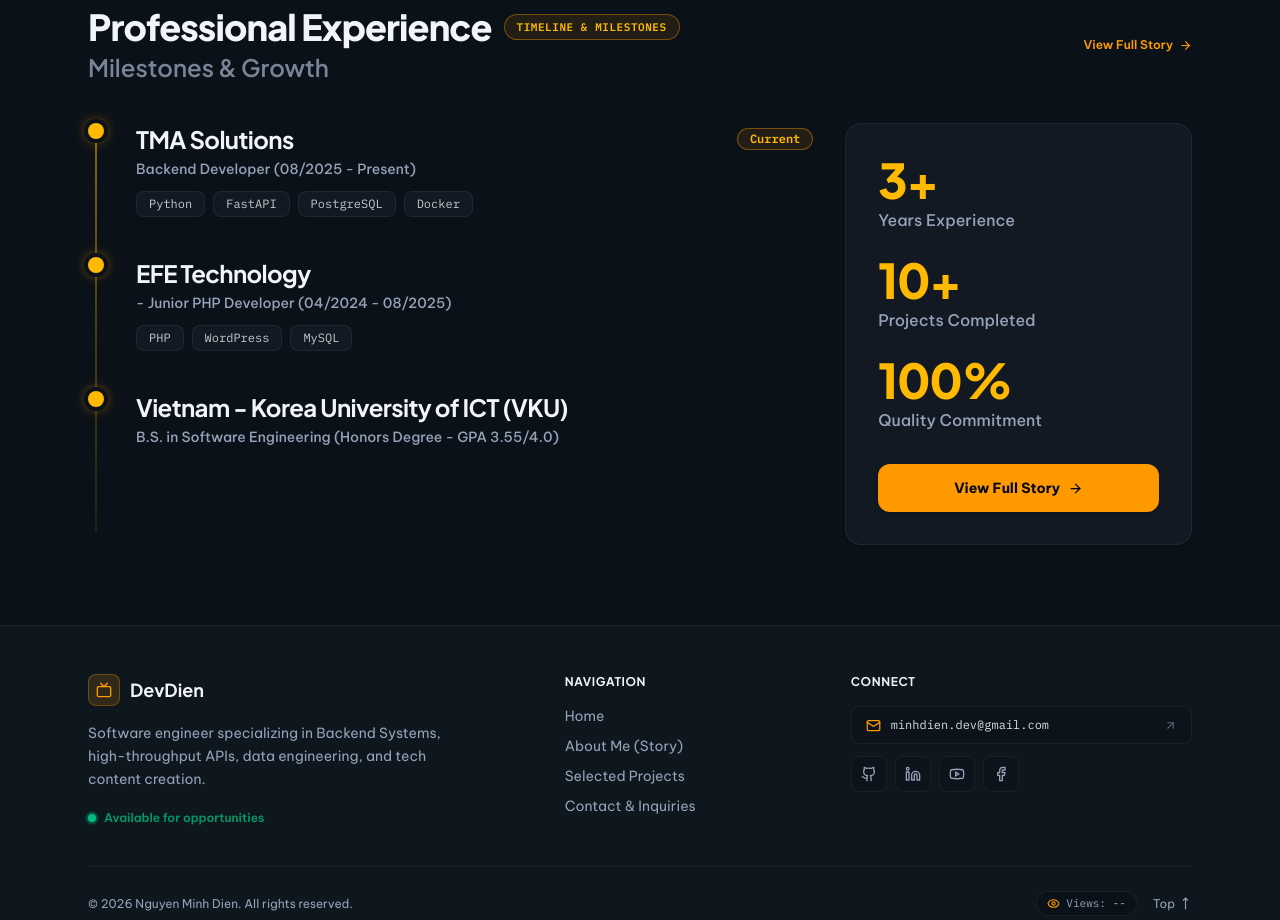
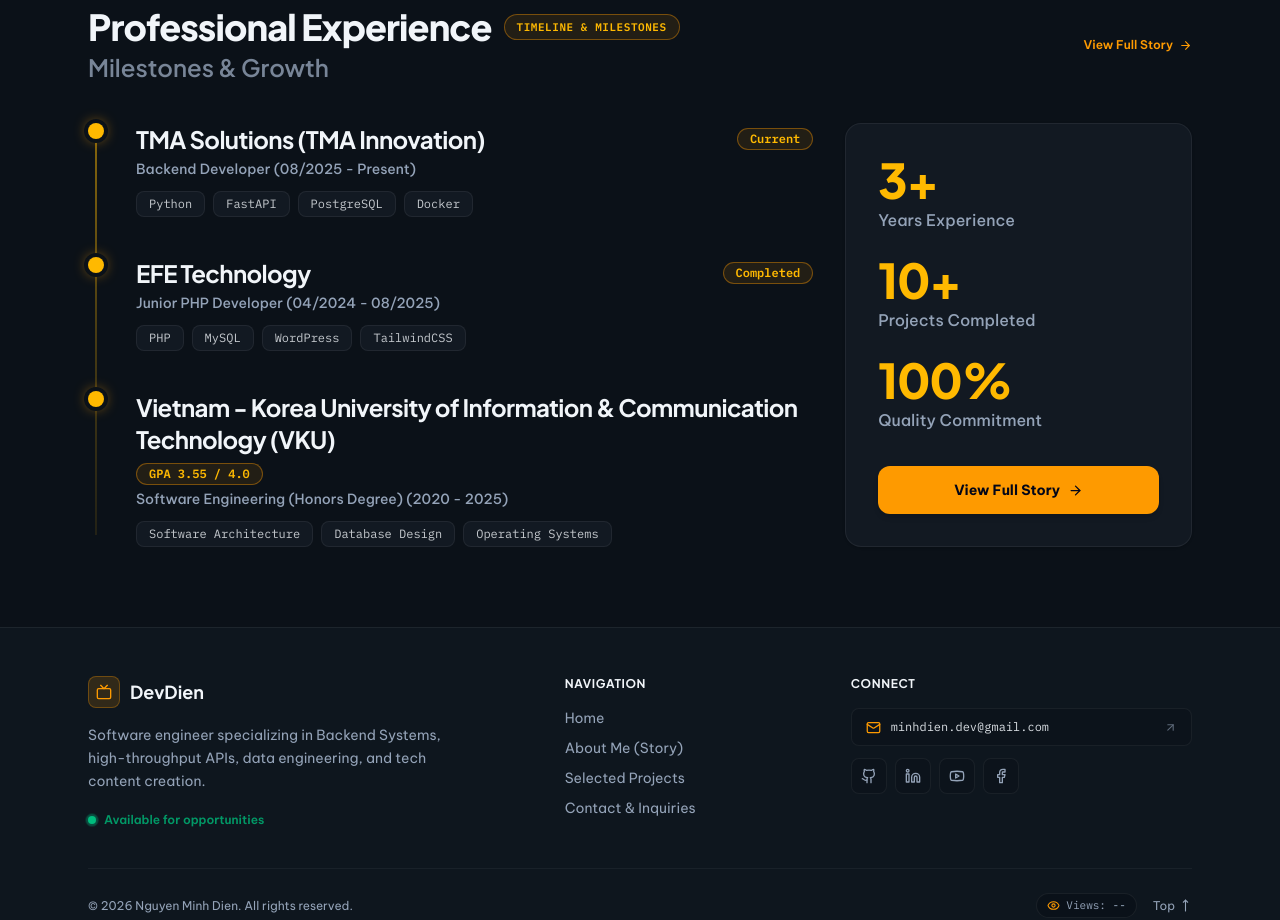
Before and after one commit to dienakdz/devdien-portfolio, a React (Vite) app in the folder frontend/: page / in a window 1280 px wide. Shown: the part 2780-3700 px from the top of the page. Built offline with nearby package versions, Linux system fonts and the light colour scheme; no server answers.

Commit message:
refactor: implement ThemeContext for global theme management and update components to utilize theme context

```diff
--- a/frontend/src/App.jsx
+++ b/frontend/src/App.jsx
@@ -1,11 +1,13 @@
-import React, { Suspense, lazy, useEffect, useState } from 'react';
+import React, { Suspense, lazy } from 'react';
 import { Analytics } from '@vercel/analytics/react';
 import { SpeedInsights } from '@vercel/speed-insights/react';
 import { BrowserRouter, Navigate, Route, Routes } from 'react-router-dom';
 import { LanguageProvider } from './context/LanguageContext';
 import { ToastProvider } from './context/ToastContext';
+import { ThemeProvider } from './context/ThemeContext';
 import { AdminAuthProvider } from './features/admin/context/AdminAuthContext.jsx';
 import ProtectedAdminRoute from './features/admin/components/ProtectedAdminRoute.jsx';
+import PublicLayout from './features/public/components/PublicLayout.jsx';
 import PortfolioPage from './features/public/pages/PortfolioPage.jsx';
 import SeoHead from './components/SeoHead.jsx';
 
@@ -23,22 +25,8 @@ const ContactPage = lazy(() => import('./features/public/pages/ContactPage.jsx')
 const RouteFallback = () => <div className="min-h-screen bg-background" />;
 
 function App() {
-  const [theme, setTheme] = useState(() => localStorage.getItem('theme') || 'dark');
-
-  useEffect(() => {
-    // Keep the root document theme in sync so global CSS responds immediately.
-    document.documentElement.setAttribute('data-theme', theme);
-    localStorage.setItem('theme', theme);
-    document.documentElement.style.colorScheme = theme;
-
-    if (theme === 'dark') {
-      document.documentElement.classList.add('dark');
-    } else {
-      document.documentElement.classList.remove('dark');
-    }
-  }, [theme]);
-
   return (
+    <ThemeProvider>
       <LanguageProvider>
         <ToastProvider>
           <AdminAuthProvider>
@@ -46,10 +34,15 @@ function App() {
               <SeoHead />
               <Suspense fallback={<RouteFallback />}>
                 <Routes>
-                <Route path="/" element={<PortfolioPage theme={theme} setTheme={setTheme} />} />
-                <Route path="/about" element={<AboutPage theme={theme} setTheme={setTheme} />} />
-                <Route path="/projects" element={<ProjectsPage theme={theme} setTheme={setTheme} />} />
-                <Route path="/contact" element={<ContactPage theme={theme} setTheme={setTheme} />} />
+                  {/* Public routes wrapped in PublicLayout */}
+                  <Route element={<PublicLayout />}>
+                    <Route path="/" element={<PortfolioPage />} />
+                    <Route path="/about" element={<AboutPage />} />
+                    <Route path="/projects" element={<ProjectsPage />} />
+                    <Route path="/contact" element={<ContactPage />} />
+                  </Route>
+
+                  {/* Admin authentication & dashboard routes */}
                   <Route path="/login" element={<AdminLoginPage />} />
                   <Route
                     path="/admin"
@@ -65,6 +58,8 @@ function App() {
                     <Route path="contacts" element={<AdminContactsPage />} />
                     <Route path="visits" element={<AdminVisitsPage />} />
                   </Route>
+
+                  {/* Fallback route */}
                   <Route path="*" element={<Navigate to="/" replace />} />
                 </Routes>
               </Suspense>
@@ -76,6 +71,7 @@ function App() {
           </AdminAuthProvider>
         </ToastProvider>
       </LanguageProvider>
+    </ThemeProvider>
   );
 }
 
--- a/frontend/src/components/AboutGallery.jsx
+++ b/frontend/src/components/AboutGallery.jsx
@@ -18,10 +18,13 @@ import {
   Sparkles,
 } from 'lucide-react';
 import { useLanguage } from '../context/LanguageContext';
+import { useTheme } from '../context/ThemeContext';
 
 const INITIAL_VISIBLE_COUNT = 8;
 
-export default function AboutGallery({ isDark = true }) {
+export default function AboutGallery({ isDark: propIsDark }) {
+  const { isDark: ctxIsDark } = useTheme();
+  const isDark = propIsDark !== undefined ? propIsDark : ctxIsDark;
   const { t, lang } = useLanguage();
   const [activeCategory, setActiveCategory] = useState('all');
   const [activePhotoIndex, setActivePhotoIndex] = useState(null);
--- a/frontend/src/components/AboutTimeline.jsx
+++ b/frontend/src/components/AboutTimeline.jsx
@@ -2,8 +2,11 @@ import React from 'react';
 import { motion } from 'framer-motion';
 import { Briefcase, GraduationCap, Calendar, CheckCircle2, Building2 } from 'lucide-react';
 import { useLanguage } from '../context/LanguageContext';
+import { useTheme } from '../context/ThemeContext';
 
-export default function AboutTimeline({ isDark = true }) {
+export default function AboutTimeline({ isDark: propIsDark }) {
+  const { isDark: ctxIsDark } = useTheme();
+  const isDark = propIsDark !== undefined ? propIsDark : ctxIsDark;
   const { t, lang } = useLanguage();
 
   const milestones = [
--- a/frontend/src/components/Navbar.jsx
+++ b/frontend/src/components/Navbar.jsx
@@ -11,10 +11,14 @@ import {
   X,
 } from 'lucide-react';
 import { useLanguage } from '../context/LanguageContext';
+import { useTheme } from '../context/ThemeContext';
 import { siteConfig } from '../data/siteConfig';
 
-const Navbar = ({ theme, toggleTheme }) => {
+const Navbar = ({ theme: propTheme, toggleTheme: propToggleTheme }) => {
   const { lang, toggleLang } = useLanguage();
+  const { theme: ctxTheme, toggleTheme: ctxToggleTheme } = useTheme();
+  const theme = propTheme || ctxTheme;
+  const toggleTheme = propToggleTheme || ctxToggleTheme;
   const location = useLocation();
   const [isOpen, setIsOpen] = useState(false);
 
--- a/frontend/src/components/YouTubeShowcase.jsx
+++ b/frontend/src/components/YouTubeShowcase.jsx
@@ -2,9 +2,12 @@ import React from 'react';
 import { motion } from 'framer-motion';
 import { Youtube, Play, ExternalLink, ListVideo } from 'lucide-react';
 import { useLanguage } from '../context/LanguageContext';
+import { useTheme } from '../context/ThemeContext';
 import { siteConfig } from '../data/siteConfig';
 
-export default function YouTubeShowcase({ isDark = true }) {
+export default function YouTubeShowcase({ isDark: propIsDark }) {
+  const { isDark: ctxIsDark } = useTheme();
+  const isDark = propIsDark !== undefined ? propIsDark : ctxIsDark;
   const { t, lang } = useLanguage();
   const yt = t?.aboutPage?.youtube || {};
 
--- /dev/null
+++ b/frontend/src/context/ThemeContext.jsx
@@ -0,0 +1,43 @@
+import React, { createContext, useContext, useEffect, useState } from 'react';
+
+const ThemeContext = createContext({
+  theme: 'dark',
+  isDark: true,
+  setTheme: () => {},
+  toggleTheme: () => {},
+});
+
+export const ThemeProvider = ({ children }) => {
+  const [theme, setTheme] = useState(() => {
+    if (typeof window !== 'undefined') {
+      return localStorage.getItem('theme') || 'dark';
+    }
+    return 'dark';
+  });
+
+  const isDark = theme === 'dark';
+
+  useEffect(() => {
+    document.documentElement.setAttribute('data-theme', theme);
+    document.documentElement.style.colorScheme = theme;
+    localStorage.setItem('theme', theme);
+
+    if (isDark) {
+      document.documentElement.classList.add('dark');
+    } else {
+      document.documentElement.classList.remove('dark');
+    }
+  }, [theme, isDark]);
+
+  const toggleTheme = () => {
+    setTheme((prev) => (prev === 'dark' ? 'light' : 'dark'));
+  };
+
+  return (
+    <ThemeContext.Provider value={{ theme, isDark, setTheme, toggleTheme }}>
+      {children}
+    </ThemeContext.Provider>
+  );
+};
+
+export const useTheme = () => useContext(ThemeContext);
--- /dev/null
+++ b/frontend/src/features/public/components/PublicLayout.jsx
@@ -0,0 +1,49 @@
+import React, { useEffect } from 'react';
+import { Outlet, useLocation } from 'react-router-dom';
+import Navbar from '../../../components/Navbar';
+import Footer from '../../../components/Footer';
+import { apiUrl } from '../../../lib/api';
+
+export default function PublicLayout() {
+  const location = useLocation();
+
+  // 1. Unified Scroll Restoration on route change
+  useEffect(() => {
+    window.scrollTo({ top: 0, behavior: 'instant' });
+  }, [location.pathname]);
+
+  // 2. Unified Page Visit Tracking across all public routes
+  useEffect(() => {
+    const currentPath = location.pathname;
+    const visitKey = `portfolio-visit:${currentPath}`;
+
+    if (sessionStorage.getItem(visitKey) === '1') return undefined;
+
+    const controller = new AbortController();
+    fetch(apiUrl('/api/visits'), {
+      method: 'POST',
+      headers: { 'Content-Type': 'application/json' },
+      body: JSON.stringify({ path: currentPath }),
+      signal: controller.signal,
+    })
+      .then((res) => {
+        if (res.ok) {
+          sessionStorage.setItem(visitKey, '1');
+          window.dispatchEvent(new CustomEvent('visit-recorded'));
+        }
+      })
+      .catch(() => {});
+
+    return () => controller.abort();
+  }, [location.pathname]);
+
+  return (
+    <div className="min-h-screen bg-background text-foreground transition-colors duration-200">
+      <Navbar />
+      <main>
+        <Outlet />
+      </main>
+      <Footer />
+    </div>
+  );
+}
--- a/frontend/src/features/public/pages/AboutPage.jsx
+++ b/frontend/src/features/public/pages/AboutPage.jsx
@@ -17,32 +17,18 @@ import {
   GraduationCap,
 } from 'lucide-react';
 import { useLanguage } from '../../../context/LanguageContext';
+import { useTheme } from '../../../context/ThemeContext';
 import { siteConfig, getLocalizedName } from '../../../data/siteConfig';
 import AboutGallery from '../../../components/AboutGallery';
 import YouTubeShowcase from '../../../components/YouTubeShowcase';
 import AboutTimeline from '../../../components/AboutTimeline';
 import profileImg from '../../../assets/profile.jpg';
 
-import Navbar from '../../../components/Navbar';
-import Footer from '../../../components/Footer';
-
-export default function AboutPage({ theme, setTheme }) {
-  const { t, lang, setLang } = useLanguage();
+export default function AboutPage() {
+  const { t, lang } = useLanguage();
+  const { isDark } = useTheme();
   const page = t?.aboutPage || {};
   const localizedName = getLocalizedName(lang);
-
-  // Shared global theme state
-  const isDark = theme ? theme === 'dark' : true;
-
-  const toggleTheme = () => {
-    if (setTheme) {
-      setTheme((prev) => (prev === 'dark' ? 'light' : 'dark'));
-    }
-  };
-
-  const toggleLanguage = () => {
-    setLang((prev) => (prev === 'vi' ? 'en' : 'vi'));
-  };
 
   const socialLinks = [
     {
@@ -83,16 +69,8 @@ export default function AboutPage({ theme, setTheme }) {
   ];
 
   return (
-    <div
-      className={`min-h-screen antialiased overflow-x-hidden transition-colors duration-200 selection:bg-amber-500/20 selection:text-amber-400 ${
-        isDark ? 'bg-[#0b1118] text-slate-100' : 'bg-slate-50 text-slate-900'
-      }`}
-    >
-      {/* Top Global Navigation */}
-      <Navbar theme={isDark ? 'dark' : 'light'} toggleTheme={toggleTheme} />
-
-      <main>
-        {/* HERO SECTION */}
+    <>
+      {/* HERO SECTION */}
         <section
           id="story"
           className={`relative pt-10 pb-16 md:pt-16 md:pb-20 overflow-hidden border-b ${
@@ -108,7 +86,7 @@ export default function AboutPage({ theme, setTheme }) {
                 transition={{ duration: 0.5 }}
                 className="lg:col-span-7 min-w-0"
               >
-                {/* Verified Developer Badge (Matching Mẫu 2) */}
+                {/* Verified Developer Badge */}
                 <div
                   className={`inline-flex items-center gap-2 rounded-full px-3.5 py-1 text-xs font-medium backdrop-blur-sm ${
                     isDark
@@ -154,7 +132,7 @@ export default function AboutPage({ theme, setTheme }) {
                     : 'Passionate Backend Engineer specializing in scalable distributed systems, microservices architecture, and cloud solutions. Dedicated to building reliable software products and sharing practical insights with the developer community.'}
                 </p>
 
-                {/* 4 Quick Stat Cards (Matching Mẫu 2 Bento Strip) */}
+                {/* Quick Stats Cards */}
                 <div className="mt-7 grid grid-cols-2 sm:grid-cols-4 gap-2.5 sm:gap-3">
                   {/* Card 1: Role */}
                   <div
@@ -261,7 +239,7 @@ export default function AboutPage({ theme, setTheme }) {
                   </div>
                 </div>
 
-                {/* Action Buttons (Pills matching Mẫu 2) */}
+                {/* Action Buttons */}
                 <div className="mt-7 flex flex-wrap items-center gap-3.5">
                   <a
                     href={siteConfig.resumeUrl}
@@ -310,7 +288,7 @@ export default function AboutPage({ theme, setTheme }) {
                 </div>
               </motion.div>
 
-              {/* Right Column: Cinematic Floating HUD Portrait (Mẫu 2) */}
+              {/* Right Column: Portrait Photo */}
               <motion.div
                 initial={{ opacity: 0, scale: 0.96 }}
                 animate={{ opacity: 1, scale: 1 }}
@@ -318,7 +296,7 @@ export default function AboutPage({ theme, setTheme }) {
                 className="lg:col-span-5 min-w-0"
               >
                 <div className="group relative mx-auto max-w-[340px] sm:max-w-[380px] lg:max-w-[400px] py-4">
-                  {/* Warm Amber Radial Lighting Glow Behind Card (Mẫu 2) */}
+                  {/* Radial Ambient Lighting */}
                   <div className="pointer-events-none absolute -inset-6 rounded-[48px] bg-gradient-to-tr from-amber-500/25 via-amber-600/10 to-transparent blur-3xl opacity-80 transition-all duration-700 group-hover:opacity-100 group-hover:scale-105" />
 
                   {/* 1. Top-Right Floating Glass HUD Badge: TMA Solutions */}
@@ -448,10 +426,6 @@ export default function AboutPage({ theme, setTheme }) {
             </div>
           </div>
         </section>
-      </main>
-
-      {/* Footer */}
-      <Footer />
-    </div>
+    </>
   );
 }
--- a/frontend/src/features/public/pages/PortfolioPage.jsx
+++ b/frontend/src/features/public/pages/PortfolioPage.jsx
@@ -1,4 +1,4 @@
-import React, { useEffect } from 'react';
+import React from 'react';
 import { Link } from 'react-router-dom';
 import {
   ArrowRight,
@@ -15,51 +15,21 @@ import {
   User,
   Youtube,
 } from 'lucide-react';
-import Navbar from '../../../components/Navbar';
-import Footer from '../../../components/Footer';
 import heroCover from '../../../assets/hero-cover.jpg';
 import { useLanguage } from '../../../context/LanguageContext';
 import { getLocalizedName, siteConfig } from '../../../data/siteConfig';
 import { projectData } from '../../../data/projectData';
-import { apiUrl } from '../../../lib/api';
+import { careerData } from '../../../data/careerData';
 
-export default function PortfolioPage({ theme, setTheme }) {
+export default function PortfolioPage() {
   const { lang } = useLanguage();
   const localizedName = getLocalizedName(lang);
   const projects = projectData[lang] || projectData.en;
   const featuredProjects = projects.slice(0, 3);
-
-  const toggleTheme = () => {
-    setTheme((prev) => (prev === 'dark' ? 'light' : 'dark'));
-  };
-
-  useEffect(() => {
-    const visitKey = `portfolio-visit:${window.location.pathname}`;
-    if (sessionStorage.getItem(visitKey) === '1') return undefined;
-
-    const controller = new AbortController();
-    fetch(apiUrl('/api/visits'), {
-      method: 'POST',
-      headers: { 'Content-Type': 'application/json' },
-      body: JSON.stringify({ path: window.location.pathname }),
-      signal: controller.signal,
-    })
-      .then((res) => {
-        if (res.ok) {
-          sessionStorage.setItem(visitKey, '1');
-          window.dispatchEvent(new CustomEvent('visit-recorded'));
-        }
-      })
-      .catch(() => {});
-
-    return () => controller.abort();
-  }, []);
+  const careerItems = careerData[lang] || careerData.en;
 
   return (
-    <div className="min-h-screen bg-background text-foreground transition-colors duration-200">
-      <Navbar theme={theme} toggleTheme={toggleTheme} />
-
-      <main>
+    <>
         {/* ========================================================================= */}
         {/* ========================================================================= */}
         {/* 1. HERO SECTION (Cinematic Split Hero — 60/40 Harmonious Balance) */}
@@ -666,8 +636,8 @@ export default function PortfolioPage({ theme, setTheme }) {
                 <div className="absolute left-[7px] top-3 bottom-3 w-[2px] bg-gradient-to-b from-amber-400/50 via-amber-400/25 to-amber-400/10" />
 
                 <div className="space-y-9 sm:space-y-10">
-                  {/* Item 1: TMA Solutions */}
-                  <div className="relative flex items-start">
+                  {careerItems.map((item, idx) => (
+                    <div key={`${item.organization}-${idx}`} className="relative flex items-start">
                       {/* Glowing Node Dot */}
                       <div className="relative z-10 flex h-4 w-4 shrink-0 items-center justify-center rounded-full bg-amber-400 shadow-[0_0_14px_rgba(245,158,11,0.85)] ring-4 ring-background dark:ring-[#0b1118]" />
 
@@ -675,21 +645,22 @@ export default function PortfolioPage({ theme, setTheme }) {
                       <div className="pl-6 sm:pl-8 flex-1">
                         <div className="flex flex-wrap items-center justify-between gap-2">
                           <h3 className="font-outfit text-xl sm:text-2xl font-bold text-foreground">
-                          TMA Solutions
+                            {item.organization}
                           </h3>
+                          {item.badge && (
                             <span className="rounded-full border border-amber-500/40 bg-amber-500/10 px-3 py-0.5 text-xs font-semibold text-amber-400 font-mono">
-                          {lang === 'vi' ? 'Đang đảm nhiệm' : 'Current'}
+                              {item.badge}
                             </span>
+                          )}
                         </div>
 
                         <p className="mt-1 text-sm font-medium text-muted-foreground">
-                        {lang === 'vi'
-                          ? 'Backend Developer (08/2025 - Hiện tại)'
-                          : 'Backend Developer (08/2025 - Present)'}
+                          {item.role} ({item.period})
                         </p>
 
+                        {item.tech && item.tech.length > 0 && (
                           <div className="mt-3 flex flex-wrap gap-2">
-                        {['Python', 'FastAPI', 'PostgreSQL', 'Docker'].map((t) => (
+                            {item.tech.map((t) => (
                               <span
                                 key={t}
                                 className="rounded-lg border border-border/80 bg-card px-3 py-1 text-xs font-mono text-foreground/80 dark:border-white/8 dark:bg-[#121922]"
@@ -698,59 +669,10 @@ export default function PortfolioPage({ theme, setTheme }) {
                               </span>
                             ))}
                           </div>
+                        )}
                       </div>
                     </div>
-
-                  {/* Item 2: EFE Technology */}
-                  <div className="relative flex items-start">
-                    {/* Glowing Node Dot */}
-                    <div className="relative z-10 flex h-4 w-4 shrink-0 items-center justify-center rounded-full bg-amber-400 shadow-[0_0_14px_rgba(245,158,11,0.85)] ring-4 ring-background dark:ring-[#0b1118]" />
-
-                    {/* Content */}
-                    <div className="pl-6 sm:pl-8 flex-1">
-                      <h3 className="font-outfit text-xl sm:text-2xl font-bold text-foreground">
-                        EFE Technology
-                      </h3>
-
-                      <p className="mt-1 text-sm font-medium text-muted-foreground">
-                        {lang === 'vi'
-                          ? '- Junior PHP Developer (04/2024 - 08/2025)'
-                          : '- Junior PHP Developer (04/2024 - 08/2025)'}
-                      </p>
-
-                      <div className="mt-3 flex flex-wrap gap-2">
-                        {['PHP', 'WordPress', 'MySQL'].map((t) => (
-                          <span
-                            key={t}
-                            className="rounded-lg border border-border/80 bg-card px-3 py-1 text-xs font-mono text-foreground/80 dark:border-white/8 dark:bg-[#121922]"
-                          >
-                            {t}
-                          </span>
                   ))}
-                      </div>
-                    </div>
-                  </div>
-
-                  {/* Item 3: Đại học VKU */}
-                  <div className="relative flex items-start">
-                    {/* Glowing Node Dot */}
-                    <div className="relative z-10 flex h-4 w-4 shrink-0 items-center justify-center rounded-full bg-amber-400 shadow-[0_0_14px_rgba(245,158,11,0.85)] ring-4 ring-background dark:ring-[#0b1118]" />
-
-                    {/* Content */}
-                    <div className="pl-6 sm:pl-8 flex-1">
-                      <h3 className="font-outfit text-xl sm:text-2xl font-bold text-foreground">
-                        {lang === 'vi'
-                          ? 'Đại học CNTT & Truyền thông Việt - Hàn (VKU)'
-                          : 'Vietnam - Korea University of ICT (VKU)'}
-                      </h3>
-
-                      <p className="mt-1 text-sm font-medium text-muted-foreground">
-                        {lang === 'vi'
-                          ? 'Kỹ sư Kỹ thuật Phần mềm Bằng Giỏi GPA 3.55/4.0'
-                          : 'B.S. in Software Engineering (Honors Degree - GPA 3.55/4.0)'}
-                      </p>
-                    </div>
-                  </div>
                 </div>
               </div>
 
@@ -799,9 +721,6 @@ export default function PortfolioPage({ theme, setTheme }) {
             </div>
           </div>
         </section>
-      </main>
-
-      <Footer />
-    </div>
+    </>
   );
 }
```
Also changed, not shown: frontend/src/features/public/pages/ContactPage.jsx (+8 -30 lines), frontend/src/features/public/pages/ProjectsPage.jsx (+19 -41 lines). Lines whose indentation alone changed are shown as unchanged.
